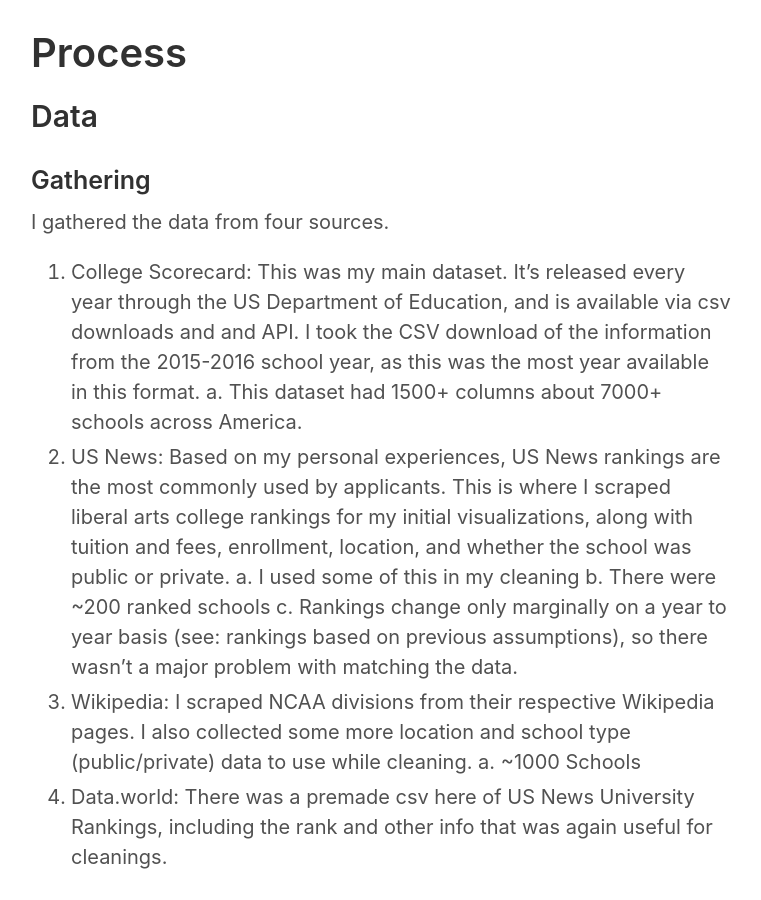
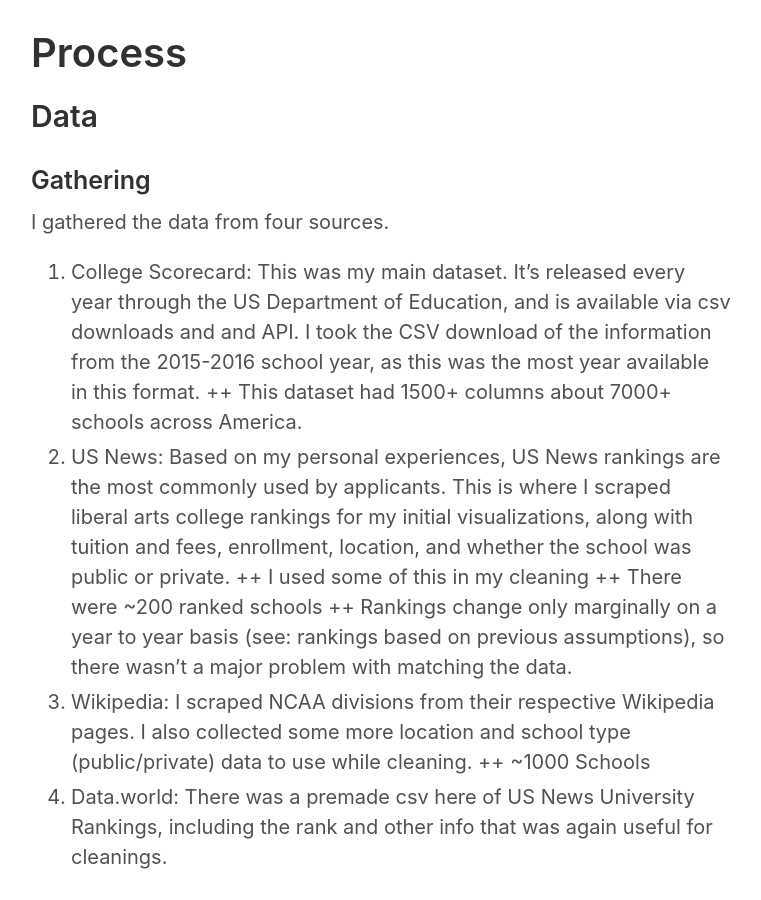
Before and after one commit to mayamadhavan/mayamadhavan.github.io, a Jekyll site: the page built from _posts/2018-10-01-project-kojak.md, in a window 1280 px wide and 900 px high, scrolled down 996 px. Shown: the whole window, without its empty margins (259-1020 px from the left). Built offline with Jekyll 4.4.1, drawn with Linux system fonts in a browser that asks for light colours.

```diff
--- a/_posts/2018-10-01-project-kojak.md
+++ b/_posts/2018-10-01-project-kojak.md
@@ -16,13 +16,13 @@ Given that a student considering colleges probably knows at least one school the
 ### Gathering
 I gathered the data from four sources.
 1.	College Scorecard: This was my main dataset. It’s released every year through the US Department of Education, and is available via csv downloads and and API. I took the CSV download of the information from the 2015-2016 school year, as this was the most year available in this format.
-a.	This dataset had 1500+ columns about 7000+ schools across America.
+++	This dataset had 1500+ columns about 7000+ schools across America.
 2.	US News: Based on my personal experiences, US News rankings are the most commonly used by applicants. This is where I scraped liberal arts college rankings for my initial visualizations, along with tuition and fees, enrollment, location, and whether the school was public or private.
-a.	I used some of this in my cleaning
-b.	There were ~200 ranked schools
-c.	Rankings change only marginally on a year to year basis (see: rankings based on previous assumptions), so there wasn’t a major problem with matching the data.
+++	I used some of this in my cleaning
+++ There were ~200 ranked schools
+++	Rankings change only marginally on a year to year basis (see: rankings based on previous assumptions), so there wasn’t a major problem with matching the data.
 3.	Wikipedia: I scraped NCAA divisions from their respective Wikipedia pages. I also collected some more location and school type (public/private) data to use while cleaning.
-a.	~1000 Schools
+++	~1000 Schools
 4.	Data.world: There was a premade csv here of US News University Rankings, including the rank and other info that was again useful for cleanings.
 
 ### Cleaning
```
